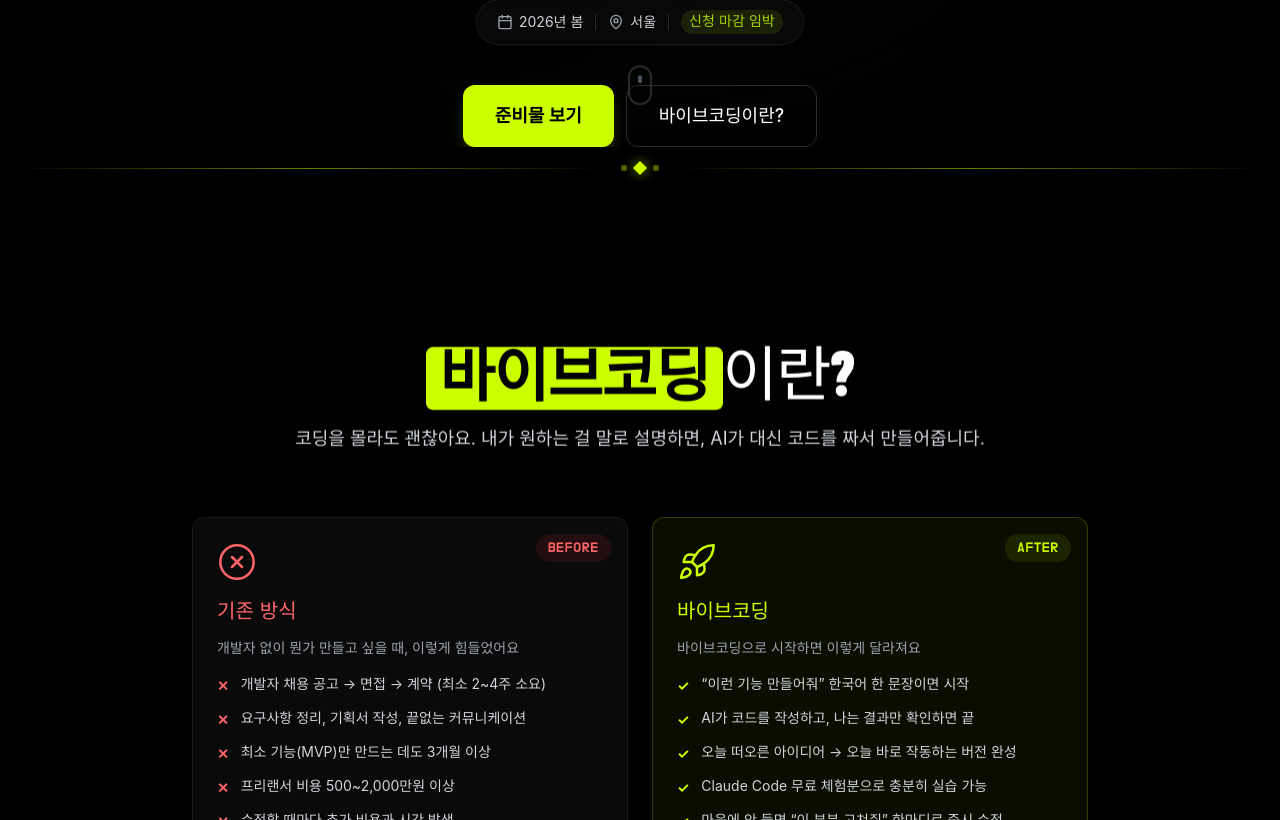
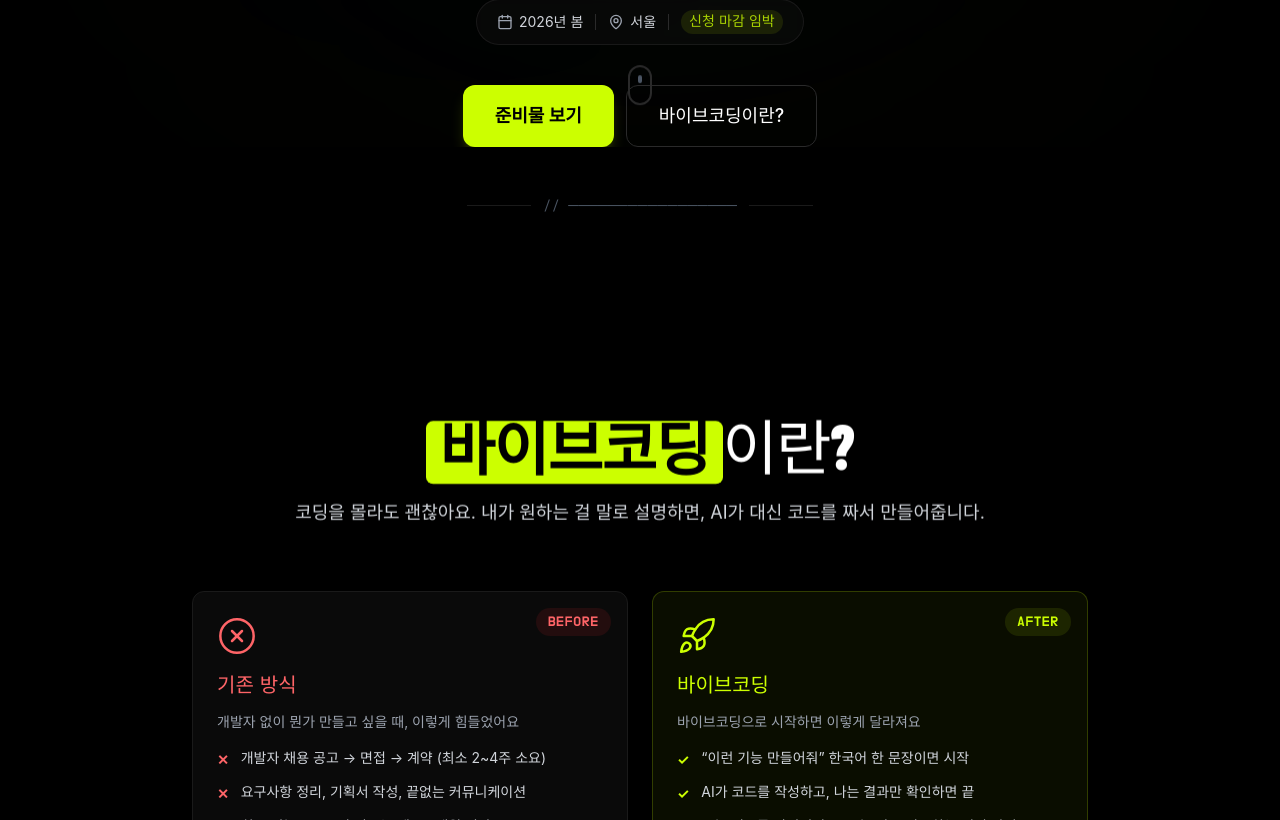
Before and after one commit to seojoonkim/rvcode, a Next.js app: page / in a window 1280 px wide. Shown: the part 1040-1860 px from the top of the page. Built offline with nearby package versions, Linux system fonts and the light colour scheme; a web font is replaced by a local one.

Commit message:
구분선 심플 터미널 스타일로 통일

```diff
--- a/src/app/page.tsx
+++ b/src/app/page.tsx
@@ -12,17 +12,17 @@ export default function Home() {
   return (
     <main>
       <Hero />
-      <SectionDivider variant="lime" />
+      <SectionDivider />
       <WhatIs />
-      <SectionDivider variant="blue" />
+      <SectionDivider />
       <Projects />
-      <SectionDivider variant="red" />
+      <SectionDivider />
       <Timeline />
-      <SectionDivider variant="mixed" />
+      <SectionDivider />
       <Preparation />
-      <SectionDivider variant="blue" />
+      <SectionDivider />
       <FAQ />
-      <SectionDivider variant="lime" />
+      <SectionDivider />
       <Ending />
       <Footer />
     </main>
--- a/src/components/SectionDivider.tsx
+++ b/src/components/SectionDivider.tsx
@@ -1,62 +1,11 @@
-type DividerVariant = "lime" | "blue" | "red" | "mixed";
-
-const variantStyles: Record<
-  DividerVariant,
-  { gradient: string; dotColor: string; glowColor: string }
-> = {
-  lime: {
-    gradient: "from-transparent via-neon-lime to-transparent",
-    dotColor: "bg-neon-lime",
-    glowColor: "shadow-[0_0_12px_rgba(204,255,0,0.6)]",
-  },
-  blue: {
-    gradient: "from-transparent via-neon-blue to-transparent",
-    dotColor: "bg-neon-blue",
-    glowColor: "shadow-[0_0_12px_rgba(0,212,255,0.6)]",
-  },
-  red: {
-    gradient: "from-transparent via-neon-red to-transparent",
-    dotColor: "bg-neon-red",
-    glowColor: "shadow-[0_0_12px_rgba(255,51,102,0.6)]",
-  },
-  mixed: {
-    gradient: "from-neon-lime via-neon-blue to-neon-red",
-    dotColor: "bg-neon-purple",
-    glowColor: "shadow-[0_0_12px_rgba(191,95,255,0.6)]",
-  },
-};
-
-export default function SectionDivider({
-  variant = "mixed",
-}: {
-  variant?: DividerVariant;
-}) {
-  const style = variantStyles[variant];
-
+export default function SectionDivider() {
   return (
-    <div className="relative flex items-center justify-center py-4 px-4">
-      {/* Left line */}
-      <div
-        className={`flex-1 h-px bg-gradient-to-r ${style.gradient} opacity-50`}
-      />
-
-      {/* Center diamond dot */}
-      <div className="relative mx-4 flex items-center gap-2">
-        <div
-          className={`w-1.5 h-1.5 rounded-full ${style.dotColor} opacity-40`}
-        />
-        <div
-          className={`w-2.5 h-2.5 rotate-45 ${style.dotColor} ${style.glowColor}`}
-        />
-        <div
-          className={`w-1.5 h-1.5 rounded-full ${style.dotColor} opacity-40`}
-        />
+    <div className="flex items-center justify-center py-12 px-4">
+      <div className="flex items-center gap-3 text-gray-700 font-mono text-sm">
+        <div className="w-16 h-px bg-gray-800" />
+        <span className="text-gray-600">{"// ─────────────────"}</span>
+        <div className="w-16 h-px bg-gray-800" />
       </div>
-
-      {/* Right line */}
-      <div
-        className={`flex-1 h-px bg-gradient-to-l ${style.gradient} opacity-50`}
-      />
     </div>
   );
 }
```
